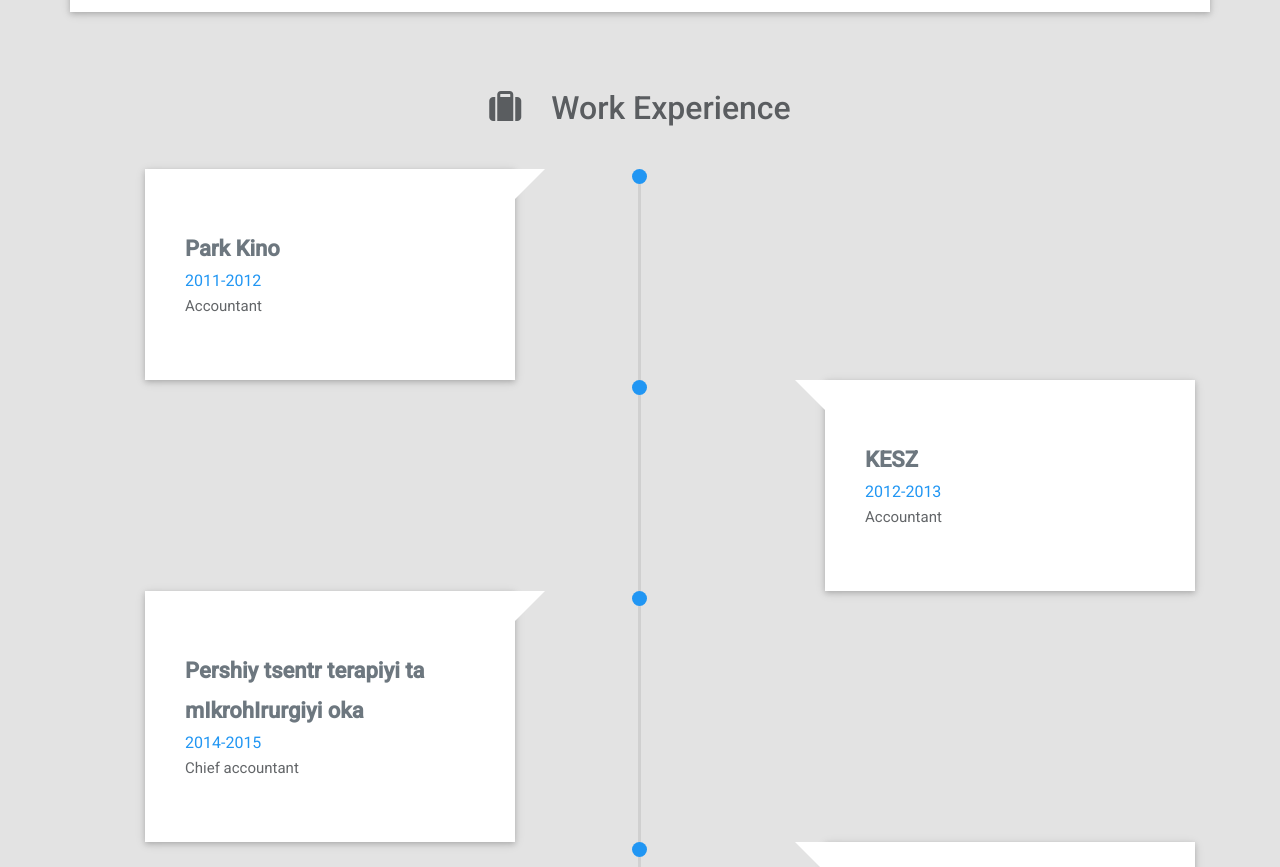
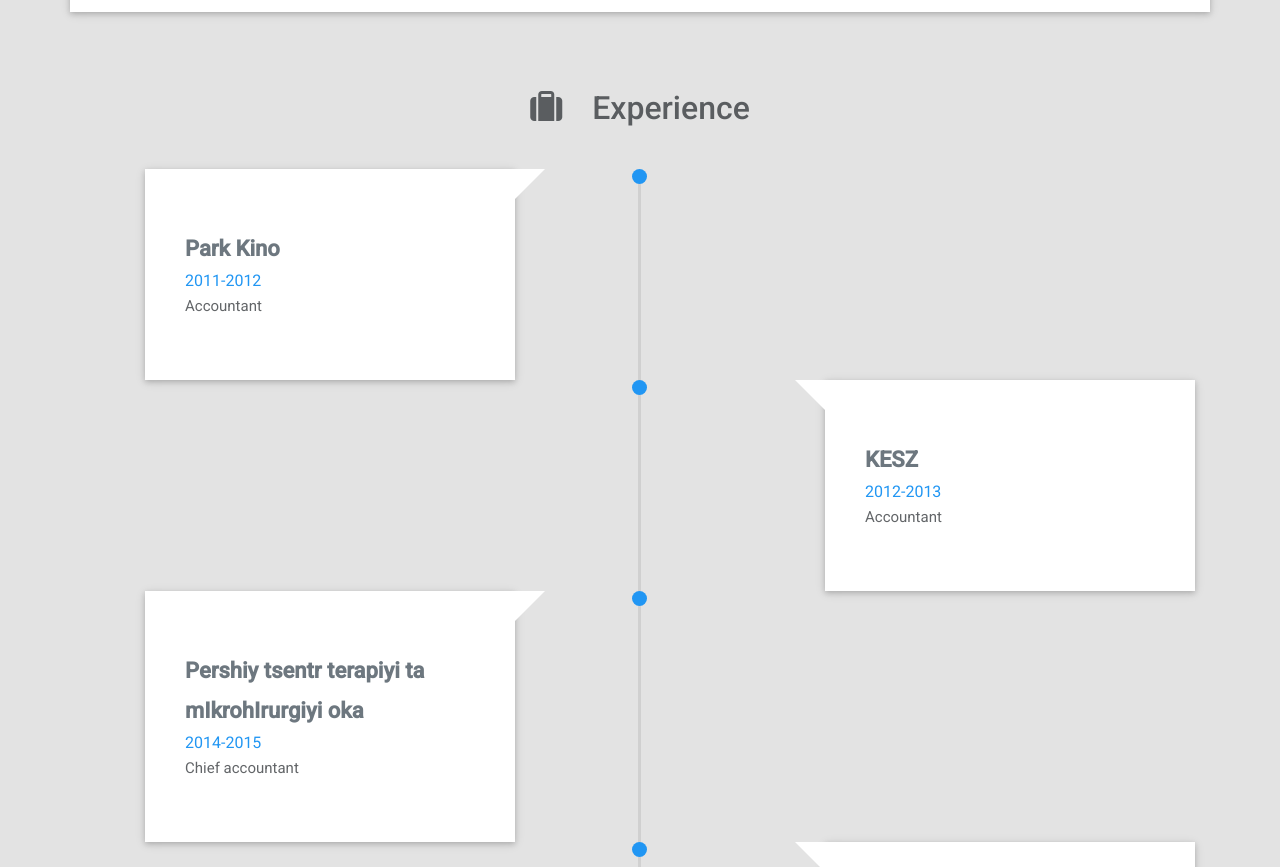
Before and after one commit to Alla-N/CV_Alla_Nesterova, a plain HTML site: page index.html in a window 1280 px wide. Shown: the part 1077-1944 px from the top of the page. Drawn offline with nearby package versions, Linux system fonts and the light colour scheme.

Commit message:
change h name

```diff
--- a/index.html
+++ b/index.html
@@ -111,13 +111,13 @@
                 </div>
             </div>
         </section>
-        <!-- ---------------WORK EXPERIENCE-------------------- -->
+        <!-- ---------------EXPERIENCE-------------------- -->
 
         <section id="experience">
             <div class="container">
                 <div class="row">
                     <div class="section-title col-xs-12 col-sm-12 col-md-12 col-lg-12 col-xl-12">
-                        <h2> <i class="fa fa-suitcase"> </i>Work Experience</h2>
+                        <h2> <i class="fa fa-suitcase"> </i>Experience</h2>
                     </div>
                     <div id="timeline" class=" col-xs-12 col-sm-12 col-md-12 col-lg-12 col-xl-12">
                 		<div class="timeline-block">
```
